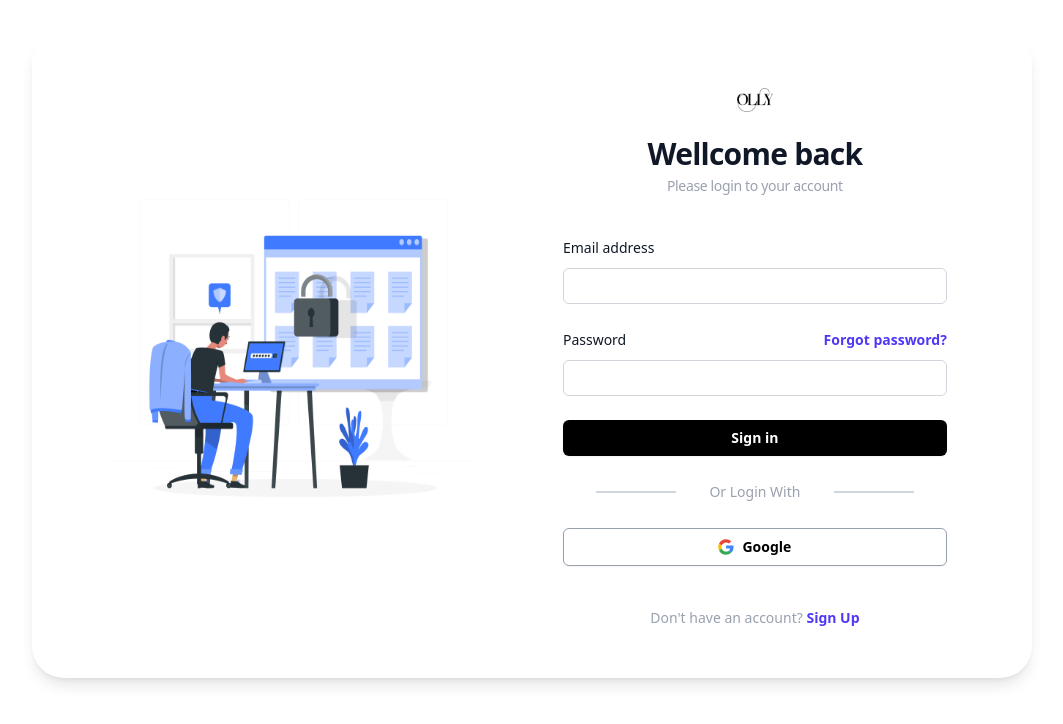
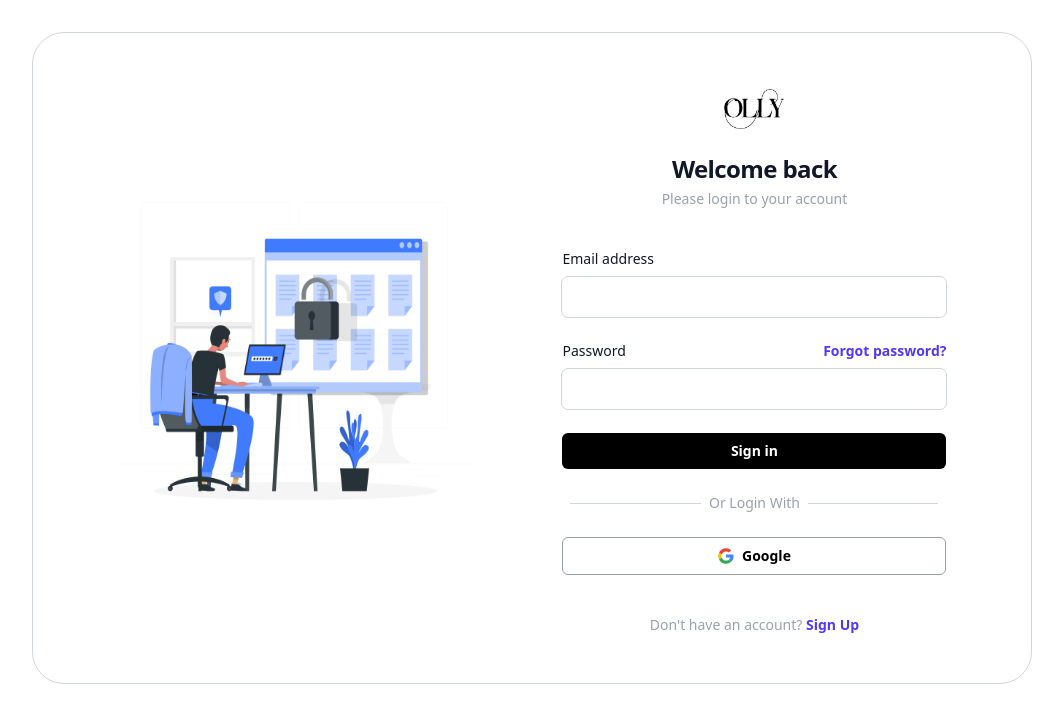
Before and after one commit to cycotechnolgies/Online-Clothing-Shop, a React (Vite) app in the folder frontend/: page /login in a window 1280 px wide. Shown: the top 724 px of the page, without its empty margins (108-1171 px from the left). Built offline with nearby package versions, Linux system fonts and the light colour scheme.

Commit message:
Update some parts in login UI

```diff
--- a/frontend/src/pages/views/LoginView.jsx
+++ b/frontend/src/pages/views/LoginView.jsx
@@ -1,12 +1,12 @@
 import React from 'react'
+import { Link } from 'react-router-dom' // for routing
 import image from '../../assets/login.png'
 import logo from '../../assets/OLLY LOGO.png'
 import google from '../../assets/google.svg'
-import facebook from '../../assets/facebook.svg'
 
 const LoginView = () => {
   return (
-    <div className="lg:flex lg:items-center lg:justify-content-between lg:mx-auto lg:w-250 bg-white shadow-lg lg:mt-8 rounded-4xl">
+    <div className="lg:flex lg:items-center lg:justify-between lg:mx-auto lg:w-250 bg-white border border-gray-300 lg:mt-8 rounded-4xl">
       {/* Left image section */}
       <div className='lg:ml-20 rounded-4xl hidden mx-auto h-100 w-100 lg:flex'>
         <img src={image} alt="Your Company" />
@@ -16,12 +16,12 @@ const LoginView = () => {
       <div className="flex min-h-full flex-col justify-center px-6 py-12 lg:px-8 lg:w-150">
         <div className="sm:mx-auto sm:w-full sm:max-w-sm">
           <div className='flex items-center justify-center gap-x-2'>
-            <img src={logo} alt="Your Company" className="h-10 w-auto p-2" />
+            <img src={logo} alt="Your Company" className="h-14 w-auto p-2" /> {/* logo bigger */}
           </div>
-          <h2 className="mt-4 text-center text-3xl/9 font-bold tracking-tight text-gray-900">
-            Wellcome back
+          <h2 className="mt-4 text-center text-2xl font-bold tracking-tight text-gray-900">
+            Welcome back
           </h2>
-          <p className="mt-1 text-center text-sm font-semiboldbold tracking-tight text-gray-400">
+          <p className="mt-1 text-center text-sm font-medium text-gray-400">
             Please login to your account
           </p>
         </div>
@@ -29,7 +29,7 @@ const LoginView = () => {
         <div className="mt-10 sm:mx-auto sm:w-full sm:max-w-sm">
           <form action="#" method="POST" className="space-y-6">
             <div>
-              <label htmlFor="email" className="block text-sm/6 font-medium text-gray-900">
+              <label htmlFor="email" className="block text-sm font-medium text-gray-900">
                 Email address
               </label>
               <div className="mt-2">
@@ -39,14 +39,14 @@ const LoginView = () => {
                   name="email"
                   required
                   autoComplete="email"
-                  className="block w-full rounded-md bg-white px-3 py-1.5 text-base text-gray-900 outline-1 -outline-offset-1 outline-gray-300 placeholder:text-gray-400 focus:outline-2 focus:-outline-offset-2 focus:outline-indigo-600 sm:text-sm/6"
+                  className="block w-full rounded-md bg-white px-4 py-2 text-base text-gray-900 outline outline-1 outline-gray-300 placeholder:text-gray-400 focus:outline-2 focus:outline-indigo-600"
                 />
               </div>
             </div>
 
             <div>
               <div className="flex items-center justify-between">
-                <label htmlFor="password" className="block text-sm/6 font-medium text-gray-900">
+                <label htmlFor="password" className="block text-sm font-medium text-gray-900">
                   Password
                 </label>
                 <div className="text-sm">
@@ -62,7 +62,7 @@ const LoginView = () => {
                   name="password"
                   required
                   autoComplete="current-password"
-                  className="block w-full rounded-md bg-white px-3 py-1.5 text-base text-gray-900 outline-1 -outline-offset-1 outline-gray-300 placeholder:text-gray-400 focus:outline-2 focus:-outline-offset-2 focus:outline-indigo-600 sm:text-sm/6"
+                  className="block w-full rounded-md bg-white px-4 py-2 text-base text-gray-900 outline outline-1 outline-gray-300 placeholder:text-gray-400 focus:outline-2 focus:outline-indigo-600"
                 />
               </div>
             </div>
@@ -70,31 +70,34 @@ const LoginView = () => {
             <div>
               <button
                 type="submit"
-                className="flex w-full justify-center rounded-md bg-black px-3 py-1.5 text-sm/6 font-semibold text-white shadow-xs"
+                className="flex w-full justify-center rounded-md bg-black px-4 py-2 text-sm font-semibold text-white"
               >
                 Sign in
               </button>
             </div>
           </form>
 
-          <p className="mt-6 text-center text-sm/6 text-gray-400 flex items-center">
-            <hr className="w-20 border-t-2 border-gray-300 mx-auto" />
-            Or Login With
-            <hr className="w-20 border-t-2 border-gray-300 mx-auto" />
+          <p className="mt-6 text-center text-sm text-gray-400 flex items-center justify-center">
+          <hr className="flex-1 border-t border-gray-300 mx-2" />
+          Or Login With
+          <hr className="flex-1 border-t border-gray-300 mx-2" />
           </p>
+
 
           <div className="mt-6 flex items-center justify-center gap-x-6 lg:justify-center">
             <button
-              type="submit"
-              className="flex w-full justify-center rounded-md bg-white border border-gray-400 px-1 py-1.5 text-sm/6 font-semibold text-black shadow-xs focus-visible:outline-2 focus-visible:outline-offset-2 focus-visible:outline-gray-100 items-center gap-x-2"
+              type="button"
+              className="flex w-full justify-center rounded-md bg-white border border-gray-400 px-4 py-2 text-sm font-semibold text-black items-center gap-x-2"
             >
-              <img src={google} className="h-4 w-auto" /> Google
+              <img src={google} className="h-4 w-auto" alt="Google" /> Google
             </button>
           </div>
 
-          <p className="mt-10 text-center text-sm/6 text-gray-400">
+          <p className="mt-10 text-center text-sm text-gray-400">
             Don't have an account?
-            <a href="#" className="font-semibold text-indigo-600 hover:text-indigo-500"> Sign Up</a>
+            <Link to="/signup" className="font-semibold text-indigo-600 hover:text-indigo-500">
+              {' '}Sign Up
+            </Link>
           </p>
         </div>
       </div>
```
